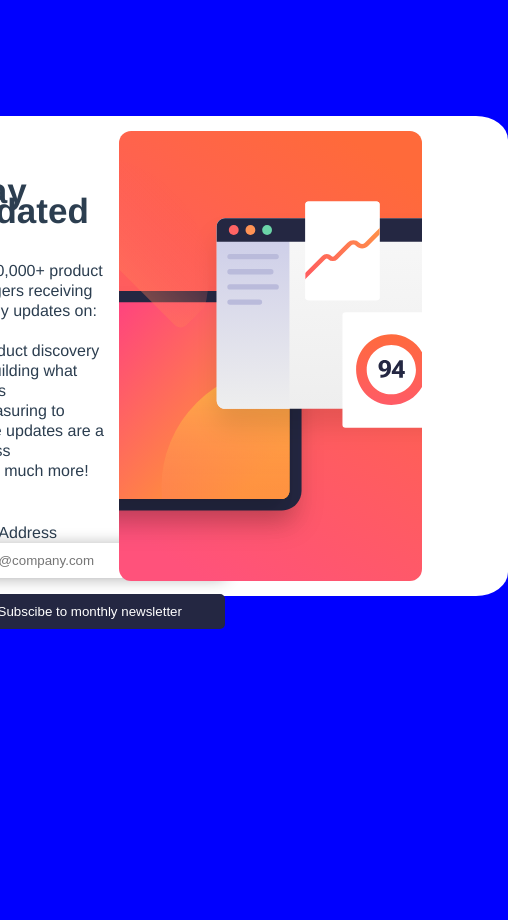
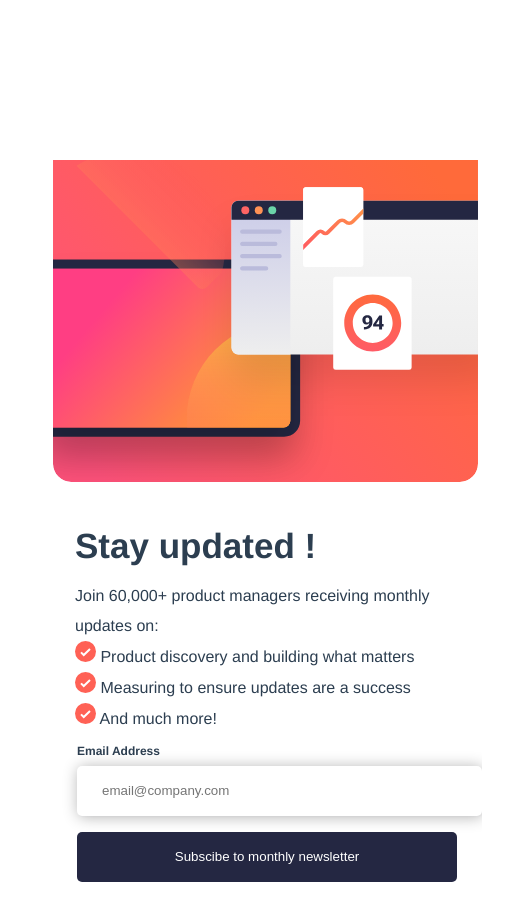
Before and after one commit to 5Akan/Newsletter-Signup, a Vue app: page / in a window 390 px wide. Shown: the top 920 px of the page, 508 px wide, since content can reach past the window. Before the commit the page ends 844 px from the top, so only its background shows below. Built offline with nearby package versions, Linux system fonts and the light colour scheme.

Commit message:
Finishing touches

```diff
--- a/src/views/Congrats.vue
+++ b/src/views/Congrats.vue
@@ -22,8 +22,8 @@ export default {
 </script>
 
 <style>
-
-*{
+@media screen and (min-width: 500px) and (max-width:1440px){
+  *{
     box-sizing: border-box;
     margin: 0;
     padding: 0;
@@ -82,7 +82,66 @@ button:hover{
   padding: 0;
 }
 
- @media screen and (min-width: 0px) and (max-width:767px){
+}
+@media screen and (min-width: 375px) and (max-width:500px){
+
+
+   body{
+   background: white;
+  align-items: center;
+  justify-content: center;
+  margin: 0;
+  padding: 0;
+  width: 375px;
+   height: 600px;
+   position: relative;
+
+}
+.contain{
+  background-color:white ;
+      margin: 0;
+      padding: 90px 30px 0px 30px;
+      width: 375px;
+      height: 600px;
+      position: relative;
+      border-radius: 0;
+      display: inline-block;
+      justify-content: center;
+      align-items: left;
+      text-align: left;
+       /* white-space: nowrap;Doesnt allow divs to wrap when the page is reduced */
+        /* display: flex; */
+        flex-direction: column;
+    }
+
+ button{
+  height: 50px;
+  width: 320px;
+  margin-top: 16px;
+  border-radius: 5px 5px;
+  background: hsl(234, 29%, 20%);
+  color: white;
+  position: relative;
+  cursor: pointer;
+  border: none;
+  bottom: -30%;
+
+}
+#img{
+  width: 60px;
+  height: 60px;
+  padding-right: 100px;
+  margin-right: 0;
+  margin-bottom: 25px;
+}
+.p{
+  line-height: 20px;
+  font-size: 14px;
+}
+ }
+
+
+ @media screen and (min-width: 0px) and (max-width:375px){
 
 
    body{
--- a/src/views/Signup.vue
+++ b/src/views/Signup.vue
@@ -81,7 +81,8 @@ export default {
 
 <style>
 @import url('https://fonts.googleapis.com/css2?family=Poppins:wght@200;400&display=swap');
-@media screen and (min-width: 375px) and (max-width:1440px){
+
+@media screen and (min-width: 500px) and (max-width:1440px){
   *{
     box-sizing: border-box;
     margin: 0;
@@ -206,7 +207,123 @@ input.inputError{
 }
 
   /* For Phone */
-  @media screen and (min-width: 0px) and (max-width:375px){
+  @media screen and (min-width: 375px) and (max-width:425px ){
+*{
+    box-sizing:content-box;
+    margin: 0;
+    padding: 0;
+
+}
+   body{
+  background-color: white;
+  justify-content: center;
+  margin: 0;
+  padding: 0;
+  max-width: 400px;
+   height: 900px;
+   position: relative;
+
+}
+.container{
+      margin-left: 50px;
+      padding: 0px;
+       background-color: white;
+      width: 430px;
+      height: 950px;
+      position: relative;
+      border-radius: 0;
+      display: inline-block;
+      justify-content: center;
+      align-items: center;
+       /* white-space: nowrap;Doesnt allow divs to wrap when the page is reduced */
+        /* display: flex; */
+        flex-direction: column;
+    }
+.writeup{
+     padding: 25px;
+    width: 375px;
+    height: 400px;
+    justify-content: center;
+    align-items: center;
+    line-height: 30px;
+    list-style: none;
+    /* margin: 10px; */
+    text-align: left;
+    /* width: 40vw;
+    position: relative;
+    font-size: 16px;
+     text-align: left;
+    margin-left: 5px;
+    margin-right: 5px;
+    */
+  }
+.img1{
+     margin-top: 160px;
+     padding: 0;
+    top: 0%;
+    /* margin-left: 5px;
+    margin-right: 5px; */
+    display: inline-block;
+    width: 425px;
+    }
+.img2{
+      display: none;
+    }
+ p{
+    font-size: 16px;
+    text-align: left;
+
+  }
+h1{
+  margin-top: 20px;
+  margin-bottom: 20px;
+  font-size: 35px;
+}
+form{
+  position: relative;
+  /* margin-right: 2px; */
+  margin-top: 0px;
+  padding: 2px;
+  justify-content: center;
+  align-items: center;
+}
+input{
+  height: 50px;
+  width: 380px;
+  border: none;
+  border-radius: 5px 5px;
+  position: inherit;
+  box-shadow: 1px 1px 1px 0 rgba(154, 160, 185, 0.05),
+    1px 1px 15px rgba(0 ,0, 0, 0.3);
+    cursor: pointer;
+    padding-left: 25px;
+}
+
+.btn{
+  height: 50px;
+  width: 380px;
+  margin-top: 16px;
+  border-radius: 5px 5px;
+  background-color: hsl(234, 29%, 20%);
+  color: white;
+  position: relative;
+  margin-right: 12px;
+  cursor: pointer;
+  border: none;
+}
+label{
+  display: flex;
+  justify-content: space-between;
+  font-size: 12px;
+  font-weight: 800;
+}
+label .error{
+  color: red;
+    font-size: 12px;
+    font-weight: 100;
+}
+  }
+@media screen and (min-width: 0px) and (max-width:375px ){
 *{
     box-sizing:content-box;
     margin: 0;
@@ -245,6 +362,7 @@ input.inputError{
     justify-content: center;
     align-items: center;
     line-height: 30px;
+    list-style: none;
     /* margin: 10px; */
     text-align: left;
     /* width: 40vw;
@@ -253,7 +371,7 @@ input.inputError{
      text-align: left;
     margin-left: 5px;
     margin-right: 5px;
-    list-style: none; */
+    */
   }
 .img1{
      margin-top: 160px;
```
